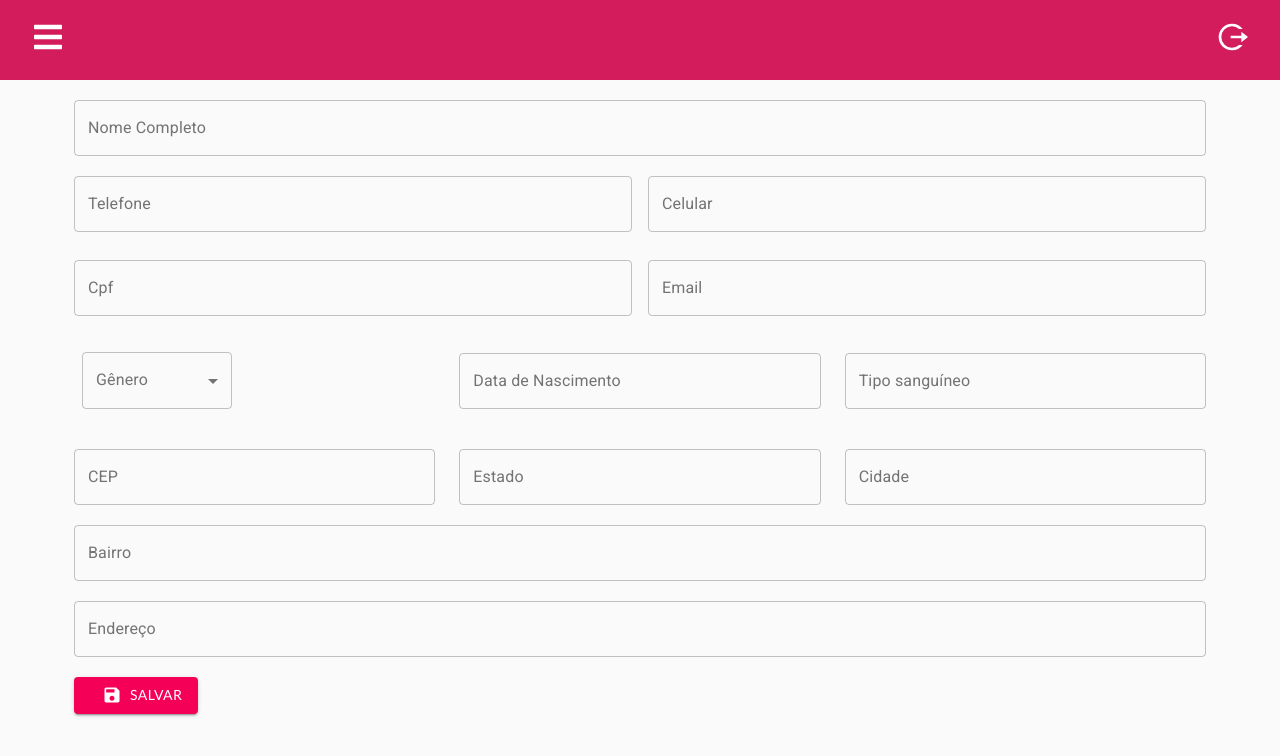
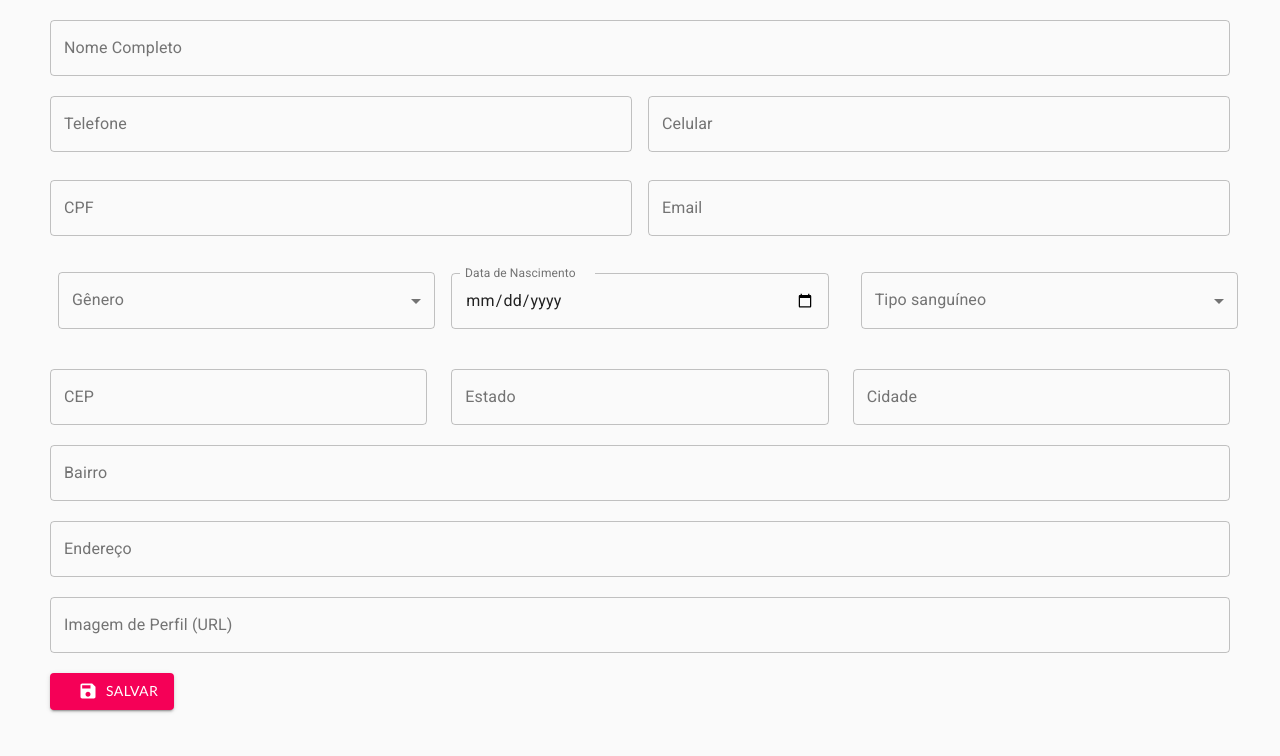
Before and after one commit to afyalabs-1/afya-prontuario-frontend, a React (Create React App) app: page /customerRegistration in a window 1280 px wide. Shown: the top 756 px of the page. Built offline with nearby package versions, Linux system fonts and the light colour scheme.

Commit message:
🐛 Correção de bugs de merge na página CustomerRegistration.

```diff
--- a/src/pages/customerRegistration/index.js
+++ b/src/pages/customerRegistration/index.js
@@ -8,8 +8,6 @@ import InputLabel from "@material-ui/core/InputLabel";
 import MenuItem from "@material-ui/core/MenuItem";
 import FormControl from "@material-ui/core/FormControl";
 import Select from "@material-ui/core/Select";
-import Container from "@material-ui/core/Container";
-import Navbar from "../../components/Navbar";
 
 import { createClient as createClientApi } from "../../api/ClientApi";
 
@@ -63,9 +61,6 @@ const CustomerRegistration = () => {
   };
 
   return (
-    <div>
-      <Navbar />
-      <Container>
     <div className={classes.marginBox}>
       <form>
         <TextField
@@ -75,8 +70,8 @@ const CustomerRegistration = () => {
           color="secondary"
           fullWidth={true}
           className={classes.marginBottomField}
-              value={phone}
-              onChange={(e) => setPhone(e.target.value)}
+          value={name}
+          onChange={(e) => setName(e.target.value)}
         />
         <Grid container spacing={2} alignItems="center">
           <Grid item xs={6}>
@@ -87,6 +82,8 @@ const CustomerRegistration = () => {
               color="secondary"
               fullWidth={true}
               className={classes.marginBottomField}
+              value={phone}
+              onChange={(e) => setPhone(e.target.value)}
             />
           </Grid>
           <Grid item xs={6}>
@@ -97,6 +94,8 @@ const CustomerRegistration = () => {
               color="secondary"
               fullWidth={true}
               className={classes.marginBottomField}
+              value={cel}
+              onChange={(e) => setCel(e.target.value)}
             />
           </Grid>
         </Grid>
@@ -105,11 +104,13 @@ const CustomerRegistration = () => {
           <Grid item xs={6}>
             <TextField
               id="cpf"
-                  label="Cpf"
+              label="CPF"
               variant="outlined"
               color="secondary"
               fullWidth={true}
               className={classes.marginBottomField}
+              value={cpf}
+              onChange={(e) => setCpf(e.target.value)}
             />
           </Grid>
           <Grid item xs={6}>
@@ -120,12 +121,18 @@ const CustomerRegistration = () => {
               color="secondary"
               fullWidth={true}
               className={classes.marginBottomField}
+              value={email}
+              onChange={(e) => setEmail(e.target.value)}
             />
           </Grid>
         </Grid>
-            <Grid container spacing={3} alignItems="center">
+        <Grid container spacing={3} alignItems="center" justify="center">
           <Grid item xs={4}>
-                <FormControl variant="outlined" className={classes.formControl}>
+            <FormControl
+              variant="outlined"
+              fullWidth={true}
+              className={classes.formControl}
+            >
               <InputLabel id="gender">Gênero</InputLabel>
               <Select
                 labelId="select-gender"
@@ -133,14 +140,13 @@ const CustomerRegistration = () => {
                 label="gender"
                 justify="center"
                 color="secondary"
-                    autoWidth={false}
                 className={classes.marginBottomField}
                 value={gender}
                 onChange={(e) => setGender(e.target.value)}
               >
-                    <MenuItem value={1}>Feminino</MenuItem>
-                    <MenuItem value={2}>Masculino</MenuItem>
-                    <MenuItem value={3}>Indefinido</MenuItem>
+                <MenuItem value={"FEMALE"}>Feminino</MenuItem>
+                <MenuItem value={"MALE"}>Masculino</MenuItem>
+                <MenuItem value={"OTHER"}>Outros</MenuItem>
               </Select>
             </FormControl>
           </Grid>
@@ -148,21 +154,44 @@ const CustomerRegistration = () => {
             <TextField
               id="birthDate"
               label="Data de Nascimento"
+              type="date"
               variant="outlined"
               color="secondary"
+              InputLabelProps={{
+                shrink: true,
+              }}
+              value={birthDate}
               fullWidth={true}
               className={classes.marginBottomField}
+              onChange={(e) => setBirthDate(e.target.value)}
             />
           </Grid>
           <Grid item xs={4}>
-                <TextField
+            <FormControl
+              variant="outlined"
+              fullWidth={true}
+              className={classes.formControl}
+            >
+              <InputLabel id="Tipo Sanguíneo">Tipo sanguíneo</InputLabel>
+              <Select
                 id="bloodType"
                 label="Tipo sanguíneo"
-                  variant="outlined"
+                justify="center"
                 color="secondary"
-                  fullWidth={true}
                 className={classes.marginBottomField}
-                />
+                value={bloodType}
+                onChange={(e) => setBloodType(e.target.value)}
+              >
+                <MenuItem value={"A_POSITIVE"}>A+</MenuItem>
+                <MenuItem value={"A_NEGATIVE"}>A-</MenuItem>
+                <MenuItem value={"B_POSITIVE"}>B+</MenuItem>
+                <MenuItem value={"B_NEGATIVE"}>B-</MenuItem>
+                <MenuItem value={"O_POSITIVE"}>O+</MenuItem>
+                <MenuItem value={"O_NEGATIVE"}>O-</MenuItem>
+                <MenuItem value={"AB_POSITIVE"}>AB+</MenuItem>
+                <MenuItem value={"AB_NEGATIVE"}>AB+</MenuItem>
+              </Select>
+            </FormControl>
           </Grid>
         </Grid>
         <Grid container spacing={3} alignItems="center">
@@ -204,8 +233,6 @@ const CustomerRegistration = () => {
           color="secondary"
           fullWidth={true}
           className={classes.marginBottomField}
-              value={cpf}
-              onChange={(e) => setCpf(e.target.value)}
         />
         <TextField
           id="adress"
@@ -214,16 +241,26 @@ const CustomerRegistration = () => {
           color="secondary"
           fullWidth={true}
           className={classes.marginBottomField}
-              value={email}
-              onChange={(e) => setEmail(e.target.value)}
         />
-
+        <TextField
+          id="avatar"
+          label="Imagem de Perfil (URL)"
+          variant="outlined"
+          color="secondary"
+          fullWidth={true}
+          className={classes.marginBottomField}
+          value={avatar}
+          onChange={(e) => setAvatar(e.target.value)}
+        />
         <Grid container alignItems="center">
           <Grid item xs={12}>
             <Button
               variant="contained"
               color="secondary"
               startIcon={<SaveIcon />}
+              onClick={() => {
+                createClient();
+              }}
             >
               Salvar
             </Button>
@@ -231,8 +268,6 @@ const CustomerRegistration = () => {
         </Grid>
       </form>
     </div>
-      </Container>
-    </div>
   );
 };
 
```
Lines whose indentation alone changed are shown as unchanged.
